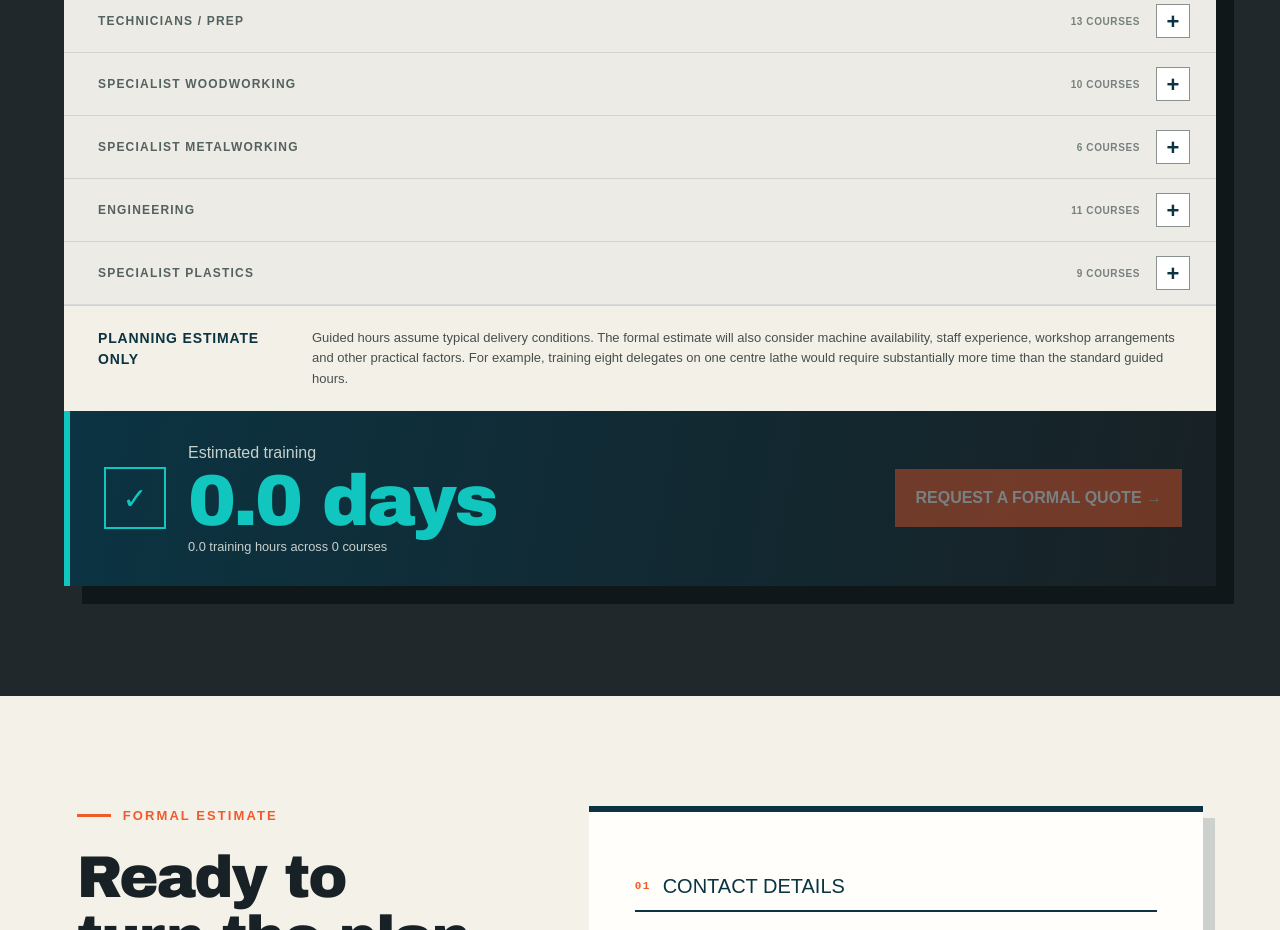
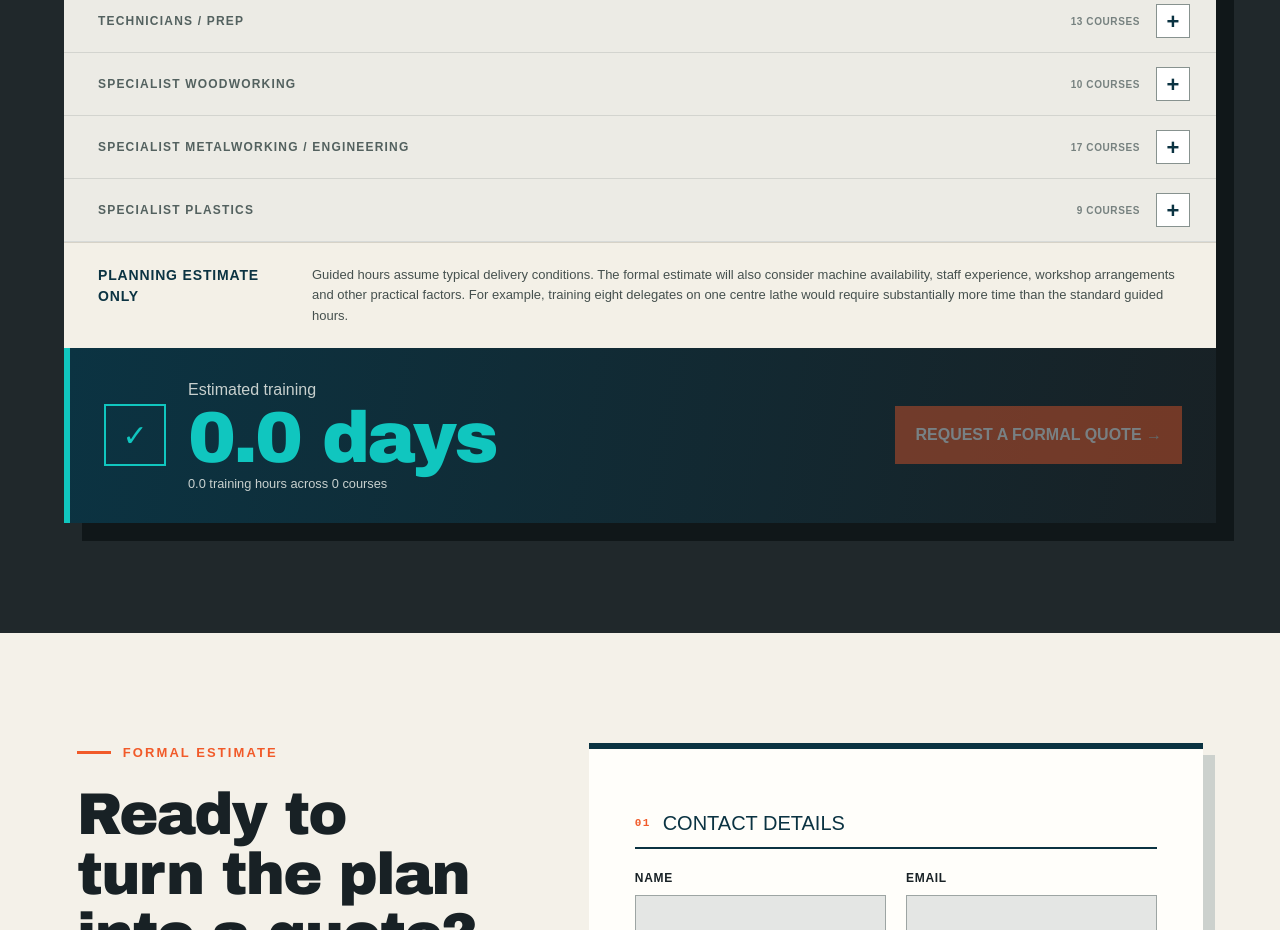
Before and after one commit to tarranteng/Training-Website, a Next.js app: page /quote-builder in a window 1280 px wide. Shown: the part 1800-2730 px from the top of the page. Built offline with nearby package versions, Linux system fonts and the light colour scheme.

Commit message:
Add files via upload

```diff
--- a/app/quote-builder/page.tsx
+++ b/app/quote-builder/page.tsx
@@ -81,24 +81,24 @@ const courses: Course[] = [
   { code: "S1HS-5", name: "Vertical Panel Saw", initial: 1, refresher: 1, adjustment: .2, group: "Specialist Woodworking" },
   { code: "S6HS-4", name: "CNC Router", initial: 4, refresher: 2, adjustment: .2, group: "Specialist Woodworking", overlapGroup: "milling-machines" },
 
-  { code: "S3HS", name: "Casting Non-ferrous Metals (Gas-fired Crucible)", initial: 4, refresher: 3, adjustment: .2, group: "Specialist Metalworking" },
-  { code: "SMHS-16", name: "Low Temperature (Pewter) Casting", initial: 1, refresher: 1, adjustment: .2, group: "Specialist Metalworking" },
-  { code: "SMHS-17", name: "Brazing", initial: 1, refresher: 1, adjustment: .2, group: "Specialist Metalworking" },
-  { code: "SMHS-18", name: "Forging", initial: 1, refresher: 1, adjustment: .2, group: "Specialist Metalworking" },
-  { code: "SMHS-19", name: "Guillotines, Shears & Trimmers", initial: 1, refresher: 1, adjustment: .2, group: "Specialist Metalworking" },
-  { code: "SMHS-20", name: "Polishing Machines", initial: 1, refresher: 1, adjustment: .2, group: "Specialist Metalworking" },
+  { code: "S3HS", name: "Casting Non-ferrous Metals (Gas-fired Crucible)", initial: 4, refresher: 3, adjustment: .2, group: "Specialist Metalworking / Engineering" },
+  { code: "SMHS-16", name: "Low Temperature (Pewter) Casting", initial: 1, refresher: 1, adjustment: .2, group: "Specialist Metalworking / Engineering" },
+  { code: "SMHS-17", name: "Brazing", initial: 1, refresher: 1, adjustment: .2, group: "Specialist Metalworking / Engineering" },
+  { code: "SMHS-18", name: "Forging", initial: 1, refresher: 1, adjustment: .2, group: "Specialist Metalworking / Engineering" },
+  { code: "SMHS-19", name: "Guillotines, Shears & Trimmers", initial: 1, refresher: 1, adjustment: .2, group: "Specialist Metalworking / Engineering" },
+  { code: "SMHS-20", name: "Polishing Machines", initial: 1, refresher: 1, adjustment: .2, group: "Specialist Metalworking / Engineering" },
 
-  { code: "S2HS-1", name: "Metal (Centre) Lathe", initial: 4, refresher: 3, adjustment: .2, group: "Engineering", overlapGroup: "centre-lathes" },
-  { code: "S2HS-2", name: "CNC Lathe", initial: 4, refresher: 3, adjustment: .2, group: "Engineering", overlapGroup: "centre-lathes" },
-  { code: "S6HS-1", name: "Vertical / Horizontal Axis Milling Machine", initial: 4, refresher: 3, adjustment: .2, group: "Engineering", overlapGroup: "milling-machines" },
-  { code: "S6HS-3", name: "CNC Milling Machine", initial: 4, refresher: 3, adjustment: .2, group: "Engineering", overlapGroup: "milling-machines" },
-  { code: "S4HS-1", name: "MIG/MAG Welding", initial: 3, refresher: 2, adjustment: .2, group: "Engineering", overlapGroup: "welding-processes" },
-  { code: "S4HS-2", name: "TIG Welding", initial: 3, refresher: 2, adjustment: .2, group: "Engineering", overlapGroup: "welding-processes" },
-  { code: "S4HS-3", name: "Spot Welding", initial: 1, refresher: 1, adjustment: .2, group: "Engineering", overlapGroup: "welding-processes" },
-  { code: "S4HS-4", name: "MMA Welding", initial: 3, refresher: 2, adjustment: .2, group: "Engineering", overlapGroup: "welding-processes" },
-  { code: "S4HS-5", name: "Plasma Cutting", initial: 2, refresher: 2, adjustment: .2, group: "Engineering", overlapGroup: "welding-processes" },
-  { code: "S5HS-1", name: "Oxy-Acetylene Welding", initial: 4, refresher: 3, adjustment: .2, group: "Engineering", overlapGroup: "welding-processes" },
-  { code: "S5HS-2", name: "Oxy-Propane Welding", initial: 4, refresher: 3, adjustment: .2, group: "Engineering", overlapGroup: "welding-processes" },
+  { code: "S2HS-1", name: "Metal (Centre) Lathe", initial: 4, refresher: 3, adjustment: .2, group: "Specialist Metalworking / Engineering", overlapGroup: "centre-lathes" },
+  { code: "S2HS-2", name: "CNC Lathe", initial: 4, refresher: 3, adjustment: .2, group: "Specialist Metalworking / Engineering", overlapGroup: "centre-lathes" },
+  { code: "S6HS-1", name: "Vertical / Horizontal Axis Milling Machine", initial: 4, refresher: 3, adjustment: .2, group: "Specialist Metalworking / Engineering", overlapGroup: "milling-machines" },
+  { code: "S6HS-3", name: "CNC Milling Machine", initial: 4, refresher: 3, adjustment: .2, group: "Specialist Metalworking / Engineering", overlapGroup: "milling-machines" },
+  { code: "S4HS-1", name: "MIG/MAG Welding", initial: 3, refresher: 2, adjustment: .2, group: "Specialist Metalworking / Engineering", overlapGroup: "welding-processes" },
+  { code: "S4HS-2", name: "TIG Welding", initial: 3, refresher: 2, adjustment: .2, group: "Specialist Metalworking / Engineering", overlapGroup: "welding-processes" },
+  { code: "S4HS-3", name: "Spot Welding", initial: 1, refresher: 1, adjustment: .2, group: "Specialist Metalworking / Engineering", overlapGroup: "welding-processes" },
+  { code: "S4HS-4", name: "MMA Welding", initial: 3, refresher: 2, adjustment: .2, group: "Specialist Metalworking / Engineering", overlapGroup: "welding-processes" },
+  { code: "S4HS-5", name: "Plasma Cutting", initial: 2, refresher: 2, adjustment: .2, group: "Specialist Metalworking / Engineering", overlapGroup: "welding-processes" },
+  { code: "S5HS-1", name: "Oxy-Acetylene Welding", initial: 4, refresher: 3, adjustment: .2, group: "Specialist Metalworking / Engineering", overlapGroup: "welding-processes" },
+  { code: "S5HS-2", name: "Oxy-Propane Welding", initial: 4, refresher: 3, adjustment: .2, group: "Specialist Metalworking / Engineering", overlapGroup: "welding-processes" },
 
   { code: "TENG-1", name: "Laser cutter", initial: 1, refresher: .5, adjustment: .2, group: "Specialist Plastics" },
   { code: "TENG-2", name: "3D Printer", initial: 1, refresher: .5, adjustment: .2, group: "Specialist Plastics" },
```
